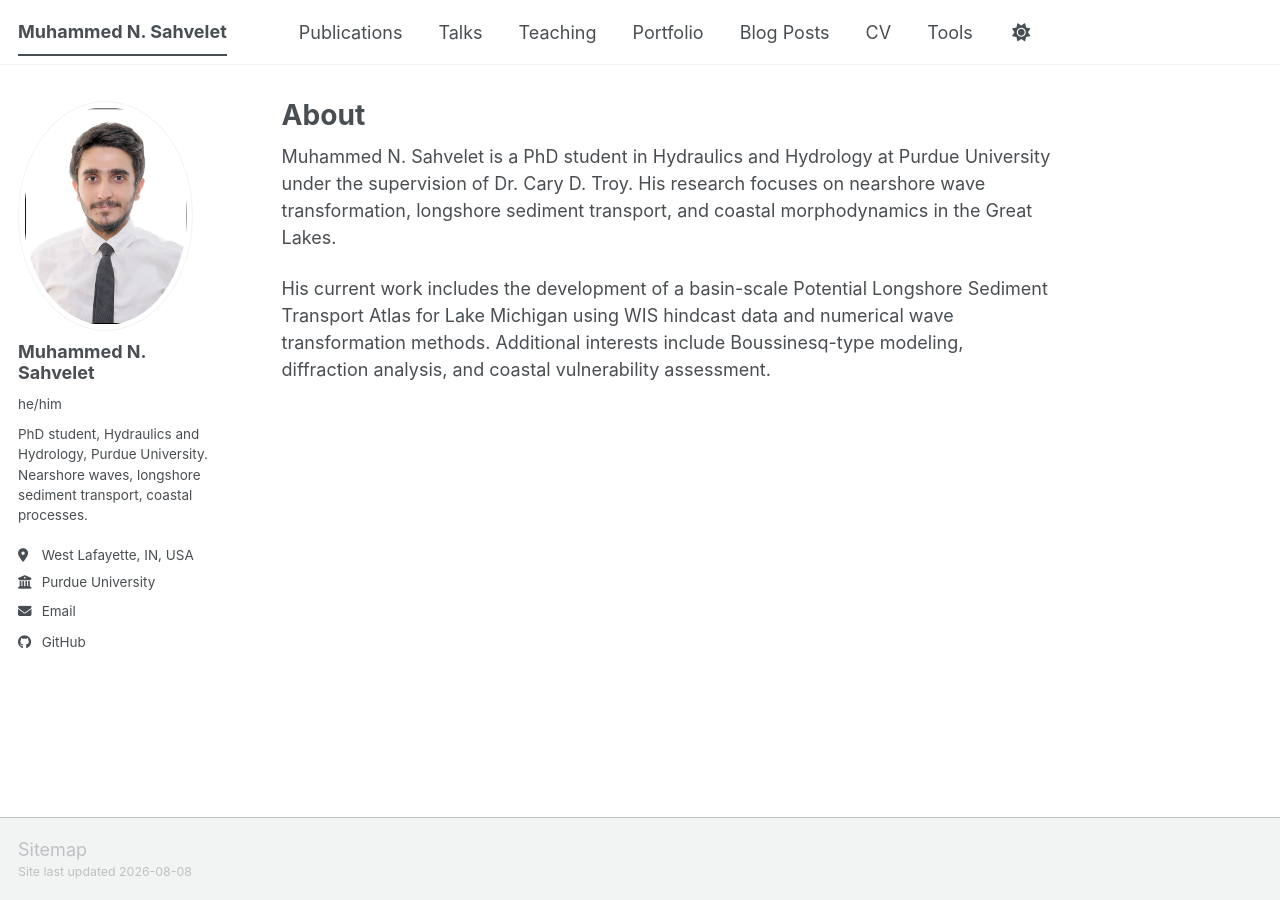
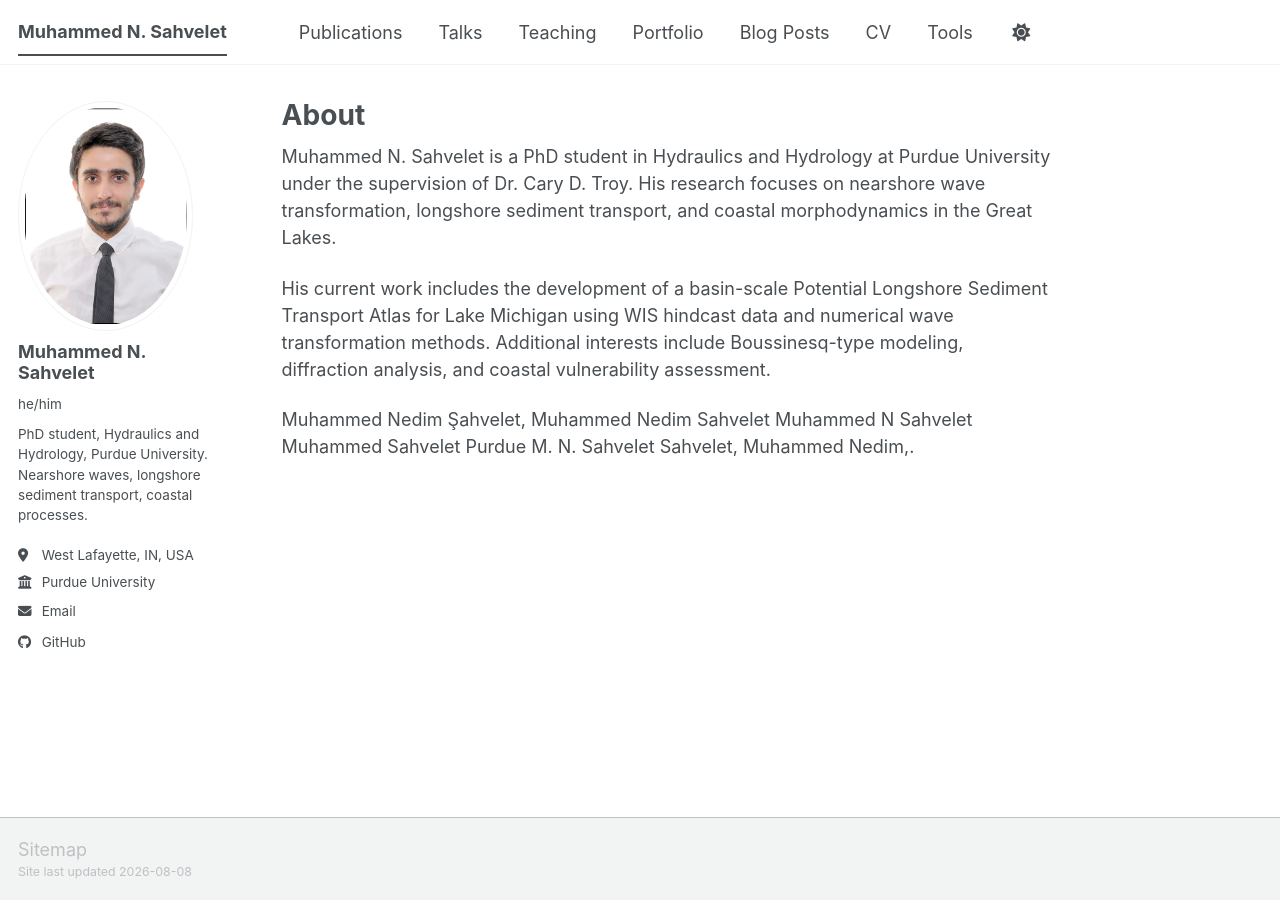
Before and after one commit to mnsahvelet/mnsahvelet.github.io, a Jekyll site: the page built from _pages/about.md, in a window 1280 px wide. Built offline with Jekyll 4.4.1, drawn with Linux system fonts in a browser that asks for light colours; a script bundle is joined from its source files by our own code; library files that are not in the unit come from our copies.

Commit message:
Update about.md

```diff
--- a/_pages/about.md
+++ b/_pages/about.md
@@ -8,3 +8,10 @@ permalink: /
 Muhammed N. Sahvelet is a PhD student in Hydraulics and Hydrology at Purdue University under the supervision of Dr. Cary D. Troy. His research focuses on nearshore wave transformation, longshore sediment transport, and coastal morphodynamics in the Great Lakes.
 
 His current work includes the development of a basin-scale Potential Longshore Sediment Transport Atlas for Lake Michigan using WIS hindcast data and numerical wave transformation methods. Additional interests include Boussinesq-type modeling, diffraction analysis, and coastal vulnerability assessment.
+
+Muhammed Nedim Şahvelet,
+Muhammed Nedim Sahvelet
+Muhammed N Sahvelet
+Muhammed Sahvelet Purdue
+M. N. Sahvelet
+Sahvelet, Muhammed Nedim,.
```
